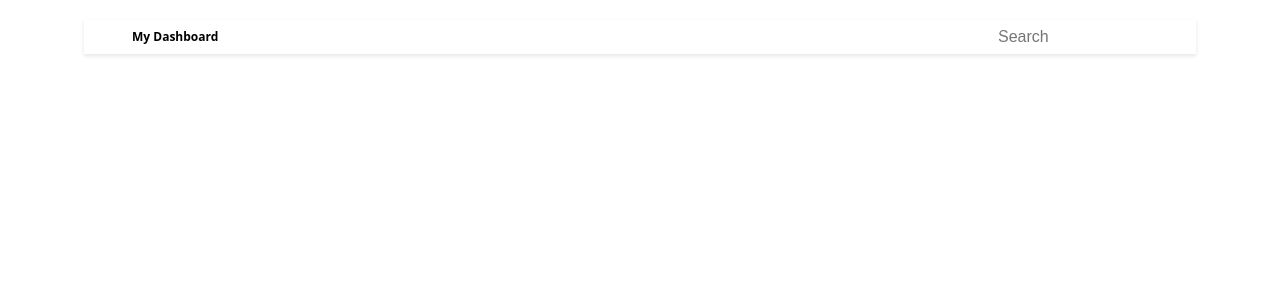
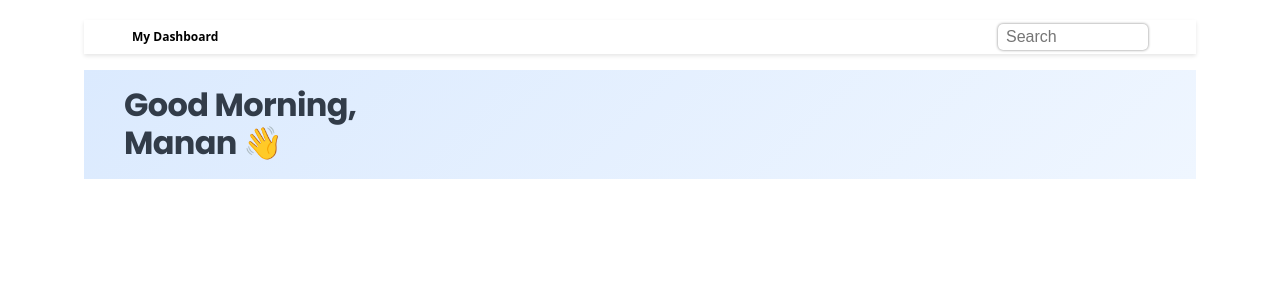
Before and after one commit to Manan-Devs/Web-development, a React (Vite) app in the folder Frontend/React/Projects/Personal Dashboard/: page / in a window 1280 px wide. Shown: the top 300 px of the page. Built offline with nearby package versions, Linux system fonts and the light colour scheme.

Commit message:
building a new section Greetings

```diff
--- a/Frontend/React/Projects/Personal Dashboard/index.html
+++ b/Frontend/React/Projects/Personal Dashboard/index.html
@@ -3,7 +3,7 @@
   <head>
     <meta charset="UTF-8" />
     <meta name="viewport" content="width=device-width, initial-scale=1.0" />
-
+    <link href="https://fonts.googleapis.com/css2?family=Poppins:wght@600;700;800&family=Inter:wght@400;500;600&display=swap" rel="stylesheet">
     <title>Personal Dashboard</title>
   </head>
   <body>
--- a/Frontend/React/Projects/Personal Dashboard/src/App.jsx
+++ b/Frontend/React/Projects/Personal Dashboard/src/App.jsx
@@ -1,10 +1,12 @@
 import Navbar from "./components/Navbar";
+import Greeting from "./components/Greeting";
 // import DashboardGrid from "./components/DashboardGrid";
 
 function App() {
   return (
     <div className="app">
       <Navbar />
+      <Greeting />
       {/* <DashboardGrid /> */}
     </div>
   );
--- a/Frontend/React/Projects/Personal Dashboard/src/components/DashboardGrid.jsx
+++ b/Frontend/React/Projects/Personal Dashboard/src/components/DashboardGrid.jsx
@@ -4,7 +4,7 @@ import TodoWidget from "./TodoWidget";
 function DashboardGrid() {
   return (
     <div className="dashboard-grid">
-      <TodoWidget />
+
     </div>
   );
 }
--- a/Frontend/React/Projects/Personal Dashboard/src/components/Greeting.jsx
+++ b/Frontend/React/Projects/Personal Dashboard/src/components/Greeting.jsx
@@ -0,0 +1,20 @@
+
+
+function Greeting() {
+
+
+    return (
+
+         <div className="greetingsCont">
+             <div className="greetingsInfo">
+                 <h1>Good Morning,<span className="break">Manan 👋</span> </h1>
+              </div>
+             <div className="greetingsImage">
+
+             </div>
+         </div>
+    )
+}
+
+
+export default Greeting;
--- a/Frontend/React/Projects/Personal Dashboard/src/index.css
+++ b/Frontend/React/Projects/Personal Dashboard/src/index.css
@@ -1,3 +1,6 @@
+
+
+
 :root {
   font-family: system-ui, Avenir, Helvetica, Arial, sans-serif;
   line-height: 1.5;
@@ -29,9 +32,11 @@ body {
     padding: 0.25rem;
 }
 
+/* Navbar  */
 .nav-container {
+    position:relative;
     display: flex;
-    justify-content: space-between;
+    justify-content:space-between;
     align-items: center;
     background-color: white;
     box-shadow: 0 2px 4px rgba(0,0,0,0.1);
@@ -40,6 +45,40 @@ body {
 }
 
 input {
-   border-radius: 10px;
-   background-color: grey;
+   border-radius: 5px;
+   padding: 0.8rem 0.5rem;
+   background-color: rgba(0,0,0,0.1);
+   box-shadow:0 0 3px grey;
+   position:absolute;
+   right:3rem;
 }
+
+/* Greeting */
+
+.greetingsCont {
+     margin-top:1rem;
+     /* height:px; */
+     width:100%;
+     display:flex;
+     background:linear-gradient(135deg, #dbeafe, #eff6ff);
+     padding: 1rem 2.5rem;
+}
+
+
+.greetingsInfo {
+      display:flex;
+      flex-direction:column;
+      max-width:80%;
+}
+
+.break {
+  display: block;
+}
+
+.greetingsInfo h1 {
+  font-size: clamp(2rem, 5vw, 2rem);
+  line-height:1.2;
+  font-family: 'Poppins', sans-serif;
+  color: #323c49; /* dark gray */
+  letter-spacing: -0.02em;
+}
```
